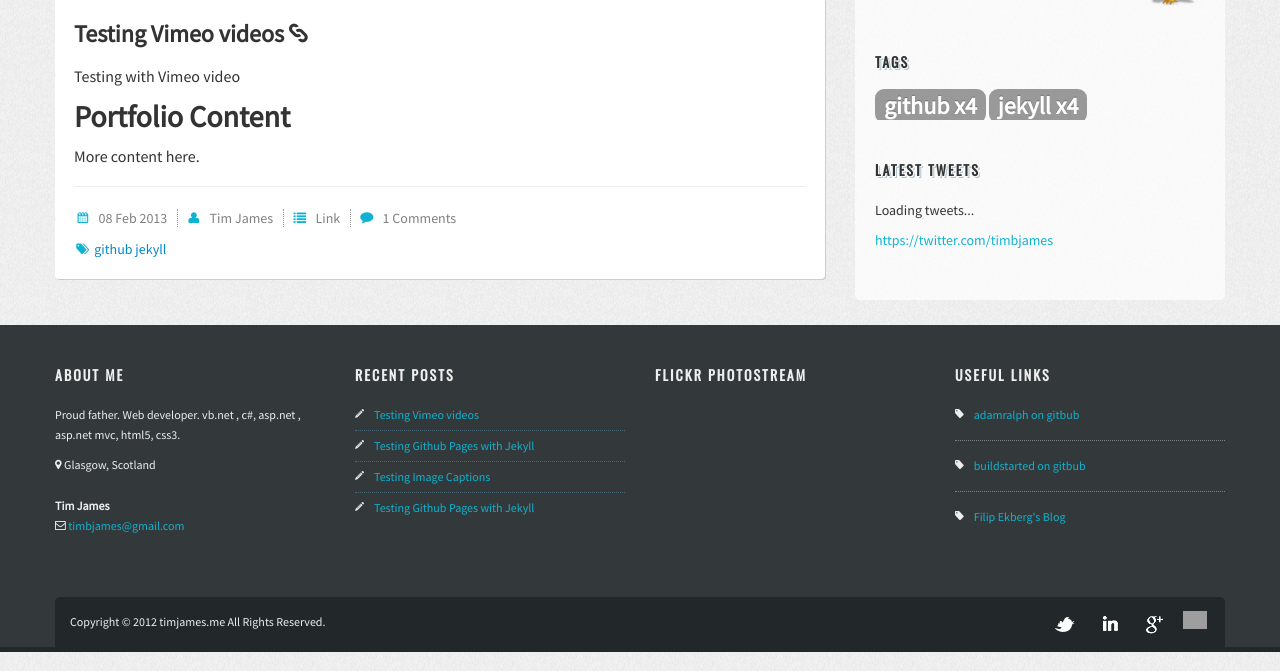
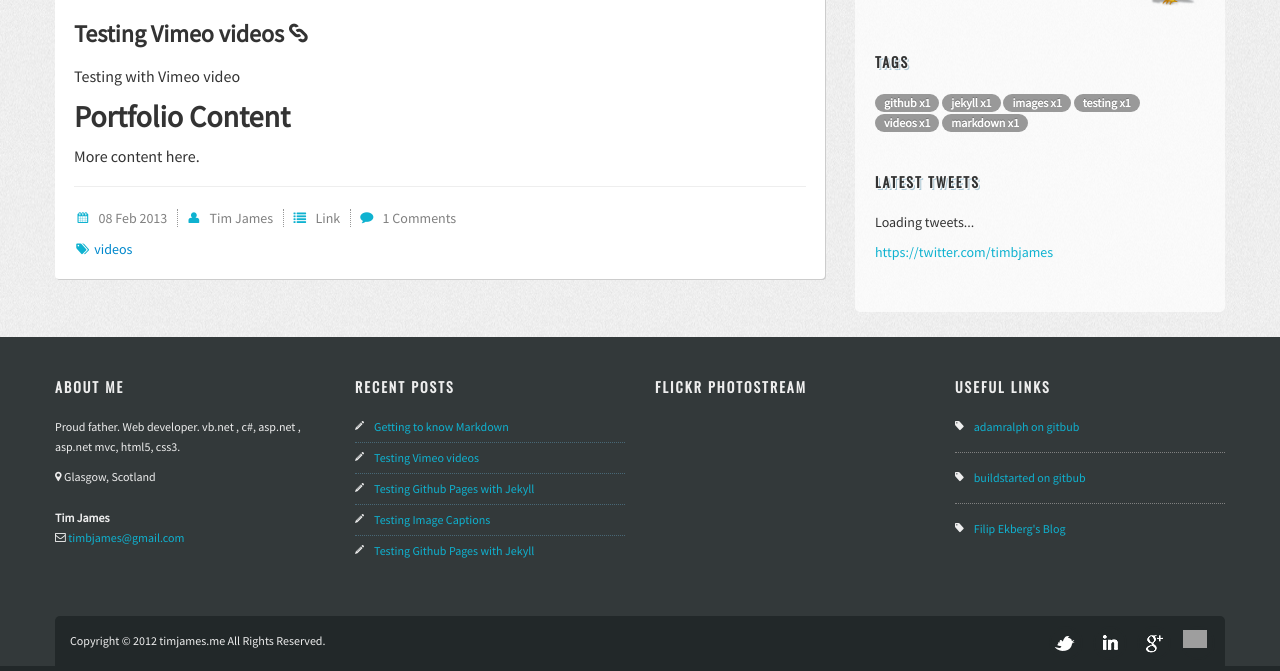
Before and after one commit to timbjames/timbjames.github.com, a Jekyll site: the page built from _posts/2013-02-08-vimeo-testing.md, in a window 1280 px wide and 1248 px high. Shown: the part 577-1248 px from the top of the window. Built offline with Jekyll 4.4.1, drawn with Linux system fonts in a browser that asks for light colours; nearby versions of some CDN libraries; some web fonts are replaced; Markdown is read by kramdown in place of the engine named in the settings; grey boxes are pictures that could not be loaded.

Commit message:
Added markdown blog and updated tags

```diff
--- a/_posts/2013-02-08-image-caption-test.md
+++ b/_posts/2013-02-08-image-caption-test.md
@@ -4,8 +4,7 @@ title: Testing Image Captions
 location: Glasgow
 author: Tim James
 tags:
-- github
-- jekyll
+- images
 category: blog
 image_url: /img/blond-boxing-woman-in-black-punching-bag-930x620.jpg
 image_alt: this is the image alt
--- a/_posts/2013-02-08-testing-blog-vs-portfolio.md
+++ b/_posts/2013-02-08-testing-blog-vs-portfolio.md
@@ -4,8 +4,7 @@ title: Testing Github Pages with Jekyll
 location: Glasgow
 author: Tim James
 tags:
-- github
-- jekyll
+- testing
 category: portfolio
 video_url: http://www.youtube.com/embed/jPhkfk8EBsI?rel=0&showinfo=0&autohide=1hd=1&wmode=transparent
 ---
--- a/_posts/2013-02-08-vimeo-testing.md
+++ b/_posts/2013-02-08-vimeo-testing.md
@@ -4,8 +4,7 @@ title: Testing Vimeo videos
 location: Glasgow
 author: Tim James
 tags:
-- github
-- jekyll
+- videos
 category: portfolio
 video_url: http://player.vimeo.com/video/2639782
 ---
```
Also changed, not shown: _posts/2013-02-09-getting-started-with-markdown.md (added, +113 -0 lines).
